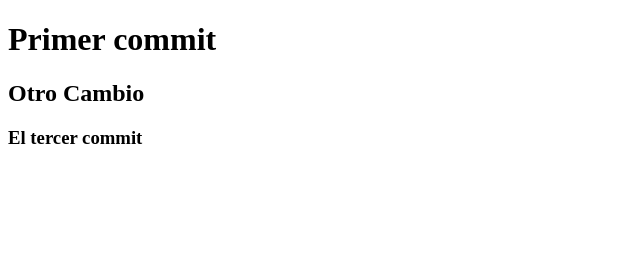
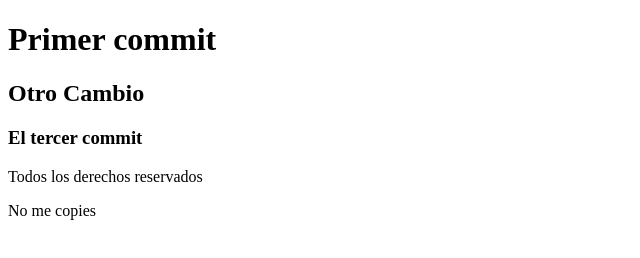
Before and after one commit to PostiglioneMax/project, a plain HTML site: page index.html in a window 1280 px wide. Shown: the whole page, without its empty margins (0-640 px from the left). Drawn offline with Linux system fonts and the light colour scheme.

Commit message:
footer en linea 13

```diff
--- a/index.html
+++ b/index.html
@@ -9,5 +9,9 @@
     <h1>Primer commit</h1>
     <h2>Otro Cambio</h2>
     <h3>El tercer commit</h3>
+
+    <footer> <p> Todos los derechos reservados </p>
+        <p> No me copies </p>
+    </footer>
 </body>
 </html>
```
